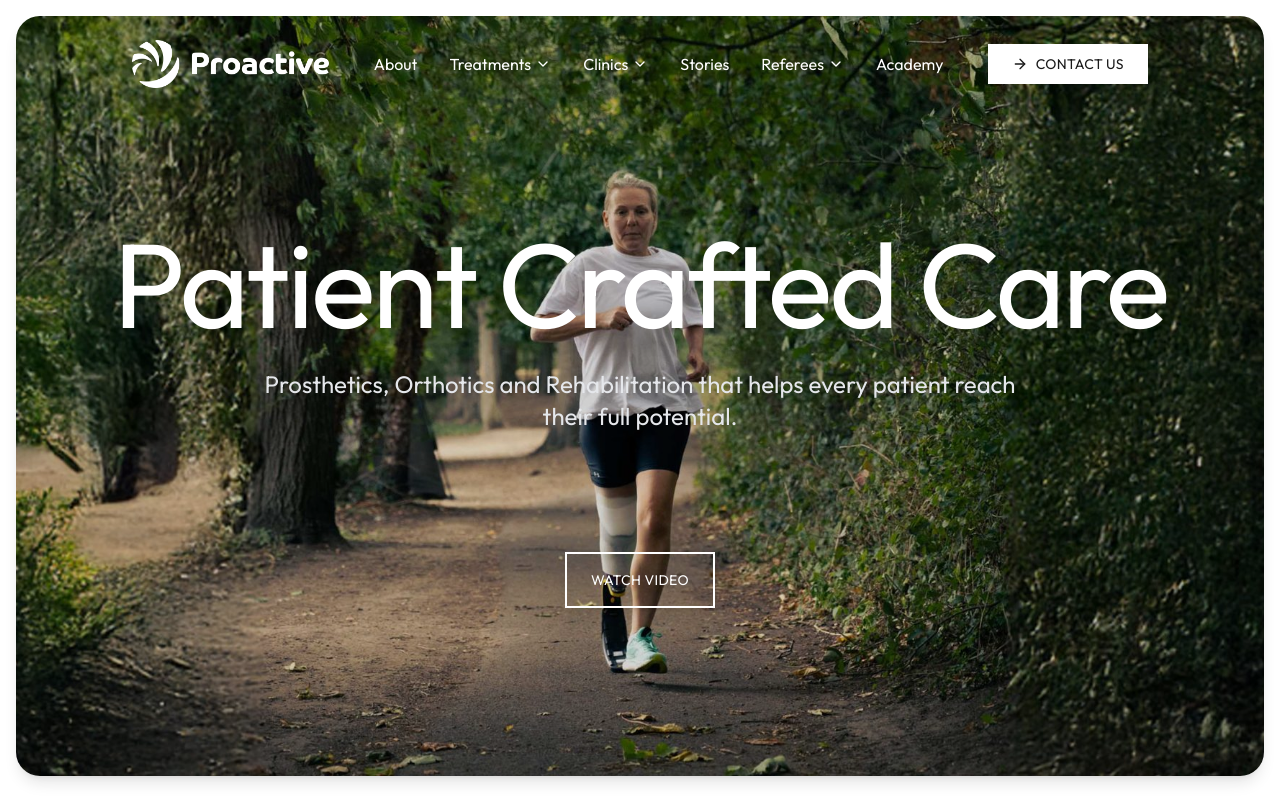
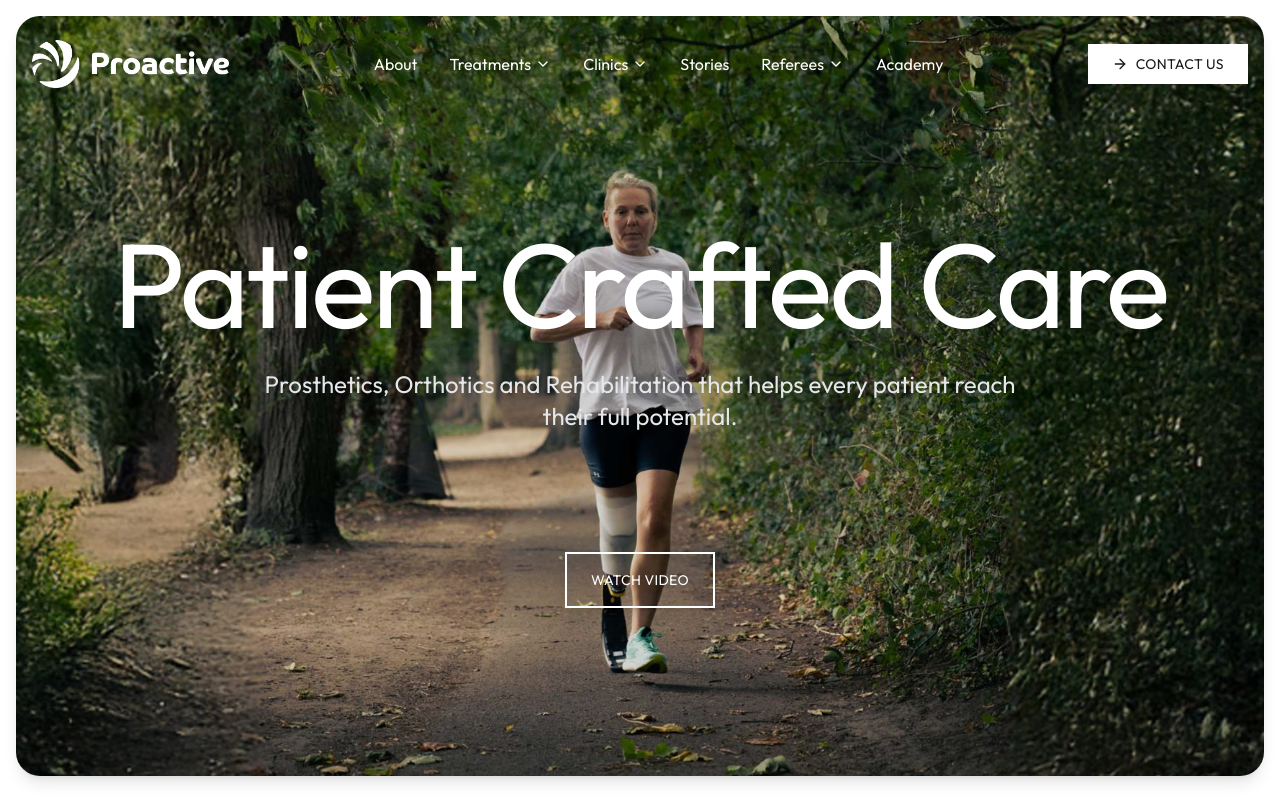
Before and after one commit to israelope/proactive-prosthetics, a Next.js app: page / in a window 1280 px wide. Shown: the top 800 px of the page. Built offline with nearby package versions, Linux system fonts and the light colour scheme.

Commit message:
Update navbar with scroll effect

```diff
--- a/components/layout/Navbar.tsx
+++ b/components/layout/Navbar.tsx
@@ -1,41 +1,63 @@
 "use client";
 
-import { useState, useEffect } from "react";
+import { useState, useEffect, useRef } from "react";
 import Link from "next/link";
 import Image from "next/image";
-import FadeIn from "@/components/ui/FadeIn"
-import { ArrowRight, ChevronDown, Facebook, Instagram } from "lucide-react";
-
+import FadeIn from "@/components/ui/FadeIn";
+import { ArrowRight, ChevronDown } from "lucide-react";
 
 export default function Navbar() {
   const [isMobileMenuOpen, setIsMobileMenuOpen] = useState(false);
+
+  // State for styling (background color)
   const [isScrolled, setIsScrolled] = useState(false);
 
-  // This hook tracks the scroll position
+  // NEW: State to track if the navbar should be visible or hidden
+  const [isVisible, setIsVisible] = useState(true);
+
+  // NEW: We use a ref to store the last scroll position without causing re-renders
+  const lastScrollY = useRef(0);
+
   useEffect(() => {
     const handleScroll = () => {
-      // If we scroll down more than 50 pixels, change the state
-      if (window.scrollY > 50) {
+      const currentScrollY = window.scrollY;
+
+      // 1. Handle Background Style (Past 50px)
+      if (currentScrollY > 50) {
         setIsScrolled(true);
       } else {
         setIsScrolled(false);
       }
+
+      // 2. Handle Hide/Show Visibility
+      // If scrolling DOWN and we are past the very top of the page -> Hide
+      if (currentScrollY > lastScrollY.current && currentScrollY > 100) {
+        setIsVisible(false);
+      }
+      // If scrolling UP -> Show
+      else {
+        setIsVisible(true);
+      }
+
+      // Update the last scroll position to the current one for the next check
+      lastScrollY.current = currentScrollY;
     };
 
-    window.addEventListener("scroll", handleScroll);
+    window.addEventListener("scroll", handleScroll, { passive: true });
     return () => window.removeEventListener("scroll", handleScroll);
   }, []);
 
   return (
-
-    <header className={`fixed top-0 z-50 w-full transition-all duration-300 px-25  py-6 ${
-      isScrolled ? "bg-white border-b border-brand-light shadow-sm py-2" : "bg-transparent py-4"
+    <header className={`fixed top-0 z-50 w-full transition-all duration-500 px-4 md:px-8 py-6 ${
+      isVisible ? "opacity-100 visible" : "opacity-0 invisible"
+    } ${
+      isScrolled ? "bg-white  shadow-sm py-2" : "bg-transparent py-4"
     }`}>
       <FadeIn>
-      <div className="container mx-auto px-4 md:px-8">
+        <div className="container mx-auto">
           <div className="flex items-center justify-between h-20">
 
-          {/* Logo Section - Swaps based on scroll */}
+            {/* Logo Section */}
             <Link href="/" className="flex-shrink-0">
               <Image
                 src={isScrolled ? "/icons/proactive-logo.png" : "/icons/proactive-logo-light.png"}
@@ -47,7 +69,7 @@ export default function Navbar() {
               />
             </Link>
 
-          {/* Nav Links - Change text color on scroll */}
+            {/* Nav Links */}
             <nav className={`hidden lg:flex items-center gap-8 font-light transition-colors ${
               isScrolled ? "text-brand-dark" : "text-white"
             }`}>
@@ -84,20 +106,20 @@ export default function Navbar() {
               </div>
 
               <Link href="/referees" className="hover:text-brand-blue transition-colors">Stories</Link>
+
               <div className="relative group py-8">
                 <button className="flex items-center gap-1 hover:text-brand-blue transition-colors">
                   Referees
                   <ChevronDown className="w-4 h-4" />
                 </button>
                 <div className="absolute top-full left-0 w-48 bg-white border border-brand-light shadow-lg rounded-b-lg opacity-0 invisible group-hover:opacity-100 group-hover:visible transition-all duration-200 flex flex-col">
-                <Link href="/treatments/prosthetics" className="px-4 py-3 hover:bg-brand-light hover:text-brand-blue text-black  text-sm">Medico-Legal Services</Link>
+                  <Link href="/treatments/prosthetics" className="px-4 py-3 hover:bg-brand-light hover:text-brand-blue text-black text-sm">Medico-Legal Services</Link>
                 </div>
               </div>
               <Link href="/academy" className="hover:text-brand-blue transition-colors">Academy</Link>
-             {/* ... other links ... */}
             </nav>
 
-          {/* The Contact Button - Matches the images you sent */}
+            {/* The Contact Button */}
             <Link
               href="/contact"
               className={`hidden md:flex items-center gap-2 px-6 py-2.5 font-body text-sm uppercase tracking-wide transition-all duration-300 ${
--- a/components/ui/ServiceCard.tsx
+++ b/components/ui/ServiceCard.tsx
@@ -10,7 +10,7 @@ interface ServiceCardProps {
 
 export default function ServiceCard({ title, description, imageSrc, href }: ServiceCardProps) {
   return (
-    <Link href={href} className="group relative h-[400px] w-full block rounded-2xl overflow-hidden shadow-sm">
+    <Link href={href} className="group relative h-[450px] w-full block rounded-2xl overflow-hidden shadow-sm">
       <Image
         src={imageSrc}
         alt={title}
```
Lines whose indentation alone changed are shown as unchanged.
